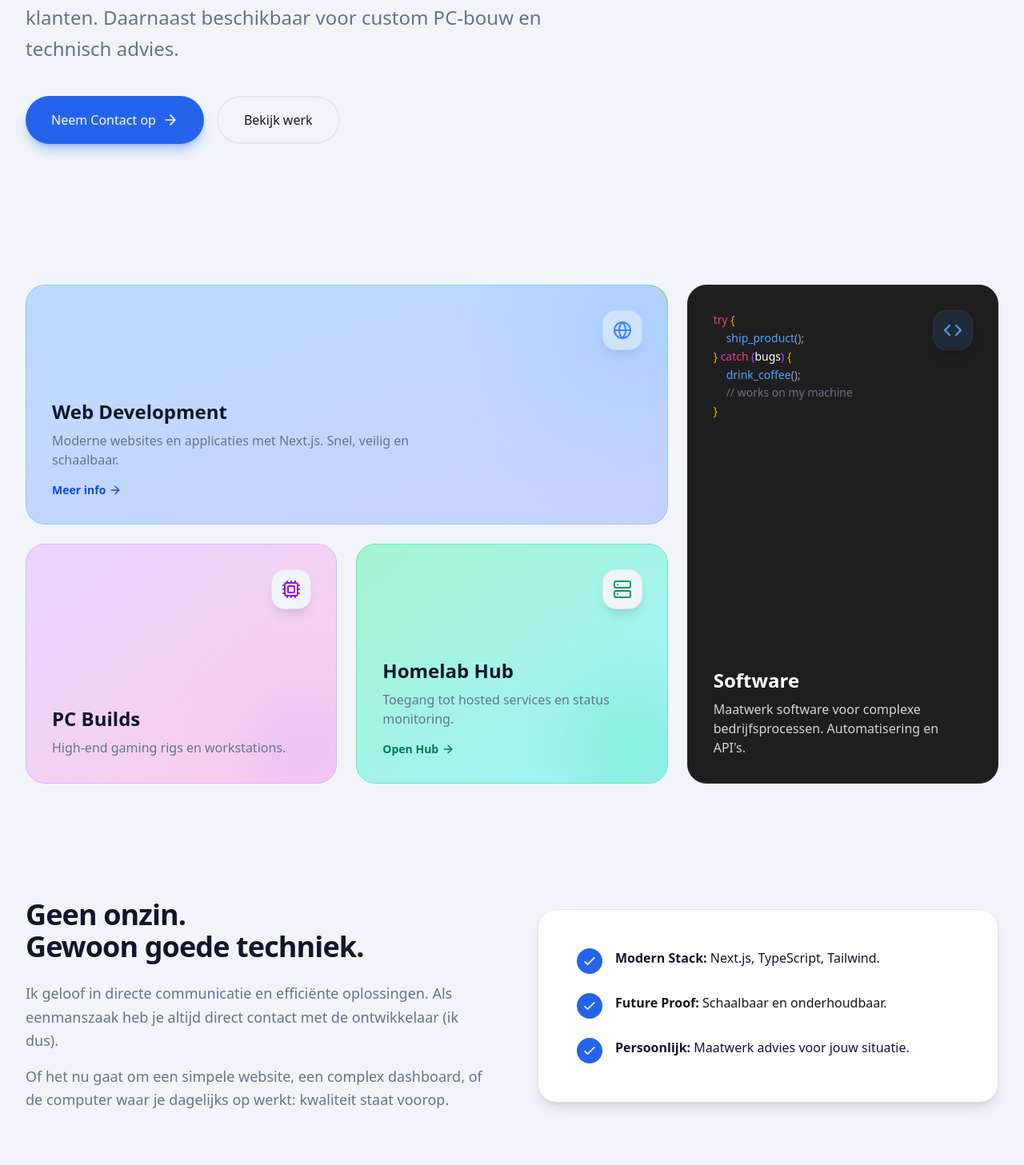
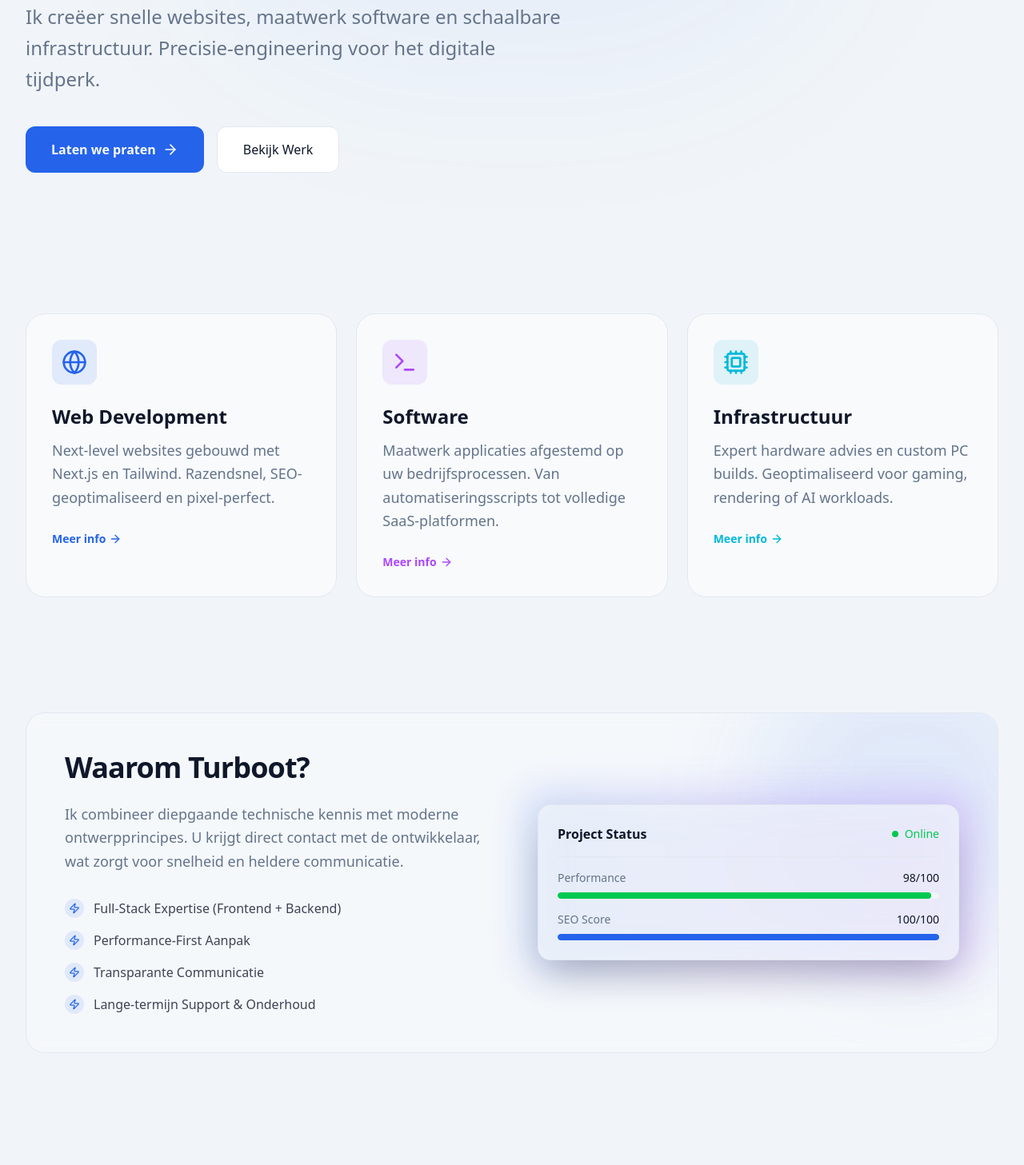
Before and after one commit to Turbootzz/TurbootWeb, a Next.js app: page / in a window 1280 px wide. Shown: the part 513-1970 px from the top of the page at 80% size. Built offline with nearby package versions, Linux system fonts and the light colour scheme.

Commit message:
content(home): translate homepage to dutch

```diff
--- a/src/app/page.tsx
+++ b/src/app/page.tsx
@@ -1,247 +1,207 @@
 import Link from "next/link"
-import { ArrowRight, Code, Cpu, Globe, Server } from "lucide-react"
+import { ArrowRight, Code, Cpu, Globe, Terminal, Zap } from "lucide-react"
 import { ScrollReveal } from "@/components/ui/ScrollReveal"
 
 export default function Home() {
   return (
     <main className="bg-background flex min-h-screen flex-col pt-24 pb-16">
       {/* Hero Section */}
-      <section className="mx-auto w-full max-w-7xl px-6 py-20 md:py-32 lg:px-8">
-        <div className="max-w-4xl">
-          <div className="animate-reveal mb-6 inline-flex items-center gap-2 rounded-full border border-blue-200 bg-blue-50 px-4 py-2 dark:border-blue-900 dark:bg-blue-950/50">
-            <div className="h-2 w-2 animate-pulse rounded-full bg-blue-600 dark:bg-blue-500"></div>
-            <span className="text-sm font-medium text-blue-700 dark:text-blue-300">
+      <section className="relative mx-auto w-full max-w-7xl px-6 py-20 md:py-32 lg:px-8">
+        {/* Background Glow */}
+        <div className="bg-primary/10 pointer-events-none absolute top-0 left-1/2 h-[500px] w-[800px] -translate-x-1/2 rounded-full opacity-50 blur-[120px] dark:opacity-30" />
+
+        <div className="relative z-10 max-w-4xl">
+          <div className="animate-reveal border-border bg-card/50 mb-8 inline-flex items-center gap-2 rounded-full border px-4 py-1.5 shadow-sm backdrop-blur-md">
+            <span className="relative flex h-2 w-2">
+              <span className="absolute inline-flex h-full w-full animate-ping rounded-full bg-green-400 opacity-75"></span>
+              <span className="relative inline-flex h-2 w-2 rounded-full bg-green-500"></span>
+            </span>
+            <span className="text-muted-foreground text-sm font-medium">
               Beschikbaar voor nieuwe projecten
             </span>
           </div>
+
           <h1
-            className="text-foreground animate-reveal mb-8 text-5xl leading-[1.1] font-bold tracking-tight md:text-7xl"
+            className="text-foreground animate-reveal mb-8 text-6xl font-bold tracking-tight md:text-8xl"
             style={{ animationDelay: "0.1s" }}
           >
-            Digital crafts & <br />
-            <span className="animate-shimmer bg-linear-to-r from-blue-600 via-purple-500 to-blue-600 bg-size-[200%_auto] bg-clip-text text-transparent dark:from-blue-400 dark:via-purple-400 dark:to-blue-400">
-              Custom silicon.
+            Bouwen aan het <br />
+            <span className="from-primary bg-linear-to-r to-purple-400 bg-clip-text text-transparent">
+              Moderne Web.
             </span>
           </h1>
+
           <p
             className="text-muted-foreground animate-reveal mb-10 max-w-2xl text-xl leading-relaxed md:text-2xl"
             style={{ animationDelay: "0.2s" }}
           >
-            Turboot bouwt moderne websites, software en apps voor klanten. Daarnaast beschikbaar
-            voor custom PC-bouw en technisch advies.
+            Ik creëer snelle websites, maatwerk software en schaalbare infrastructuur.
+            Precisie-engineering voor het digitale tijdperk.
           </p>
+
           <div className="animate-reveal flex flex-wrap gap-4" style={{ animationDelay: "0.3s" }}>
             <Link
               href="/contact"
-              className="bg-primary text-primary-foreground hover:bg-primary/90 inline-flex items-center rounded-full px-8 py-4 text-base font-medium shadow-lg shadow-blue-600/30 transition"
+              className="group bg-primary text-primary-foreground hover:bg-primary/90 hover:shadow-primary/25 inline-flex items-center rounded-xl px-8 py-4 text-base font-semibold transition-all hover:-translate-y-0.5 hover:shadow-lg"
             >
-              Neem Contact op
-              <ArrowRight className="ml-2 h-5 w-5" />
+              Laten we praten
+              <ArrowRight className="ml-2 h-5 w-5 transition-transform group-hover:translate-x-1" />
             </Link>
             <Link
               href="/portfolio"
-              className="border-border text-foreground hover:border-primary hover:bg-accent hover:text-accent-foreground inline-flex items-center rounded-full border-2 bg-transparent px-8 py-4 text-base font-medium transition"
+              className="group border-border bg-card hover:bg-accent/50 text-foreground inline-flex items-center rounded-xl border px-8 py-4 text-base font-medium transition-all hover:-translate-y-0.5"
             >
-              Bekijk werk
+              Bekijk Werk
             </Link>
           </div>
         </div>
       </section>
-      {/* Services Grid (Bento Style) */}
+
+      {/* Services Grid - Modern Glass Cards */}
       <section className="mx-auto w-full max-w-7xl px-6 py-12 lg:px-8">
         <ScrollReveal>
-          <div className="grid auto-rows-[300px] grid-cols-1 gap-6 md:grid-cols-3">
-            {/* Web Development - Large Card */}
-            <div className="group relative overflow-hidden rounded-3xl border border-blue-300 bg-linear-to-br from-blue-200 to-indigo-200 p-8 transition-all hover:shadow-xl md:col-span-2 dark:border-blue-900 dark:from-blue-950/50 dark:to-indigo-950/50">
-              <div className="bg-background ring-border absolute top-8 right-8 rounded-2xl p-3 shadow-lg ring-1">
-                <Globe className="h-6 w-6 text-blue-600 dark:text-blue-400" />
+          <div className="grid grid-cols-1 gap-6 md:grid-cols-3">
+            {/* Web Development */}
+            <div className="group border-border bg-card/50 hover:border-primary/50 hover:shadow-primary/5 relative overflow-hidden rounded-3xl border p-8 transition-all duration-300 hover:shadow-2xl">
+              <div className="from-primary/5 absolute inset-0 bg-linear-to-br to-transparent opacity-0 transition-opacity group-hover:opacity-100" />
+
+              <div className="relative z-10">
+                <div className="bg-primary/10 text-primary mb-6 inline-flex rounded-xl p-3">
+                  <Globe className="h-8 w-8" />
                 </div>
-              <div className="relative z-10 flex h-full flex-col justify-end">
-                <h3 className="text-foreground mb-2 text-2xl font-bold dark:text-white">
-                  Web Development
-                </h3>
-                <p className="text-muted-foreground max-w-md font-medium dark:text-gray-300">
-                  Moderne websites en applicaties met Next.js. Snel, veilig en schaalbaar.
+                <h3 className="text-foreground mb-3 text-2xl font-bold">Web Development</h3>
+                <p className="text-muted-foreground mb-6 text-lg leading-relaxed">
+                  Next-level websites gebouwd met Next.js en Tailwind. Razendsnel,
+                  SEO-geoptimaliseerd en pixel-perfect.
                 </p>
                 <Link
                   href="/services"
-                  className="mt-4 flex items-center text-sm font-semibold text-blue-700 transition-colors hover:text-blue-800 dark:text-blue-400 dark:hover:text-blue-300"
+                  className="text-primary inline-flex items-center text-sm font-semibold hover:underline"
                 >
                   Meer info <ArrowRight className="ml-1 h-4 w-4" />
                 </Link>
               </div>
-              {/* Abstract Decoration */}
-              <div className="animate-float absolute -top-20 -right-20 h-64 w-64 rounded-full bg-blue-300/40 blur-3xl transition-colors group-hover:bg-blue-400/40 dark:bg-blue-800/30 dark:group-hover:bg-blue-700/40" />
             </div>
-            {/* Software - Tall Card */}{" "}
-            <div className="group relative overflow-hidden rounded-3xl border border-gray-800 bg-[#1e1e1e] p-8 text-white transition-all hover:shadow-xl md:row-span-2 dark:border-gray-800 dark:bg-gray-900">
-              <div className="absolute top-8 right-8 rounded-2xl bg-gray-800 p-3 shadow-lg ring-1 ring-white/10">
-                <Code className="h-6 w-6 text-blue-400" />
+
+            {/* Software */}
+            <div className="group border-border bg-card/50 relative overflow-hidden rounded-3xl border p-8 transition-all duration-300 hover:border-purple-500/50 hover:shadow-2xl hover:shadow-purple-500/5">
+              <div className="absolute inset-0 bg-linear-to-br from-purple-500/5 to-transparent opacity-0 transition-opacity group-hover:opacity-100" />
+
+              <div className="relative z-10">
+                <div className="mb-6 inline-flex rounded-xl bg-purple-500/10 p-3 text-purple-500">
+                  <Terminal className="h-8 w-8" />
                 </div>
-              <div className="relative z-10 flex h-full flex-col justify-between">
-                <div className="font-mono text-sm leading-relaxed">
-                  <p>
-                    <span className="text-pink-500">try</span>{" "}
-                    <span className="text-yellow-500">{`{`}</span>
+                <h3 className="text-foreground mb-3 text-2xl font-bold">Software</h3>
+                <p className="text-muted-foreground mb-6 text-lg leading-relaxed">
+                  Maatwerk applicaties afgestemd op uw bedrijfsprocessen. Van automatiseringsscripts
+                  tot volledige SaaS-platformen.
                 </p>
-                  <p className="pl-4">
-                    <span className="text-blue-400">ship_product</span>
-                    <span className="text-gray-400">();</span>
+                <Link
+                  href="/services"
+                  className="inline-flex items-center text-sm font-semibold text-purple-500 hover:underline"
+                >
+                  Meer info <ArrowRight className="ml-1 h-4 w-4" />
+                </Link>
+              </div>
+            </div>
+
+            {/* Hardware */}
+            <div className="group border-border bg-card/50 relative overflow-hidden rounded-3xl border p-8 transition-all duration-300 hover:border-cyan-500/50 hover:shadow-2xl hover:shadow-cyan-500/5">
+              <div className="absolute inset-0 bg-linear-to-br from-cyan-500/5 to-transparent opacity-0 transition-opacity group-hover:opacity-100" />
+
+              <div className="relative z-10">
+                <div className="mb-6 inline-flex rounded-xl bg-cyan-500/10 p-3 text-cyan-500">
+                  <Cpu className="h-8 w-8" />
+                </div>
+                <h3 className="text-foreground mb-3 text-2xl font-bold">Infrastructuur</h3>
+                <p className="text-muted-foreground mb-6 text-lg leading-relaxed">
+                  Expert hardware advies en custom PC builds. Geoptimaliseerd voor gaming, rendering
+                  of AI workloads.
                 </p>
-                  <p>
-                    <span className="text-yellow-500">{`}`}</span>{" "}
-                    <span className="text-pink-500">catch</span>{" "}
-                    <span className="text-purple-500">(</span>
-                    <span className="text-white">bugs</span>
-                    <span className="text-purple-500">)</span>{" "}
-                    <span className="text-yellow-500">{`{`}</span>
-                  </p>
-                  <p className="pl-4">
-                    <span className="text-blue-400">drink_coffee</span>
-                    <span className="text-gray-400">();</span>
-                  </p>
-                  <p className="pl-4 text-gray-500">{"// works on my machine"}</p>
-                  <p>
-                    <span className="text-yellow-500">{`}`}</span>
-                  </p>
-                </div>
-                <div>
-                  <h3 className="mb-2 text-2xl font-bold text-white">Software</h3>
-                  <p className="font-medium text-gray-300">
-                    Maatwerk software voor complexe bedrijfsprocessen. Automatisering en API&apos;s.
-                  </p>
+                <Link
+                  href="/services"
+                  className="inline-flex items-center text-sm font-semibold text-cyan-500 hover:underline"
+                >
+                  Meer info <ArrowRight className="ml-1 h-4 w-4" />
+                </Link>
               </div>
             </div>
           </div>
-            {/* PC Builds - Standard Card */}
-            <div className="group relative overflow-hidden rounded-3xl border border-purple-300 bg-linear-to-br from-purple-200 to-pink-200 p-8 transition-all hover:shadow-xl dark:border-purple-900 dark:from-purple-950/50 dark:to-pink-950/50">
-              <div className="bg-background ring-border absolute top-8 right-8 rounded-2xl p-3 shadow-lg ring-1">
-                <Cpu className="h-6 w-6 text-purple-600 dark:text-purple-400" />
+        </ScrollReveal>
+      </section>
+
+      {/* Value Prop */}
+      <section className="mx-auto w-full max-w-7xl px-6 py-24 lg:px-8">
+        <div className="border-border bg-card/30 relative overflow-hidden rounded-3xl border p-8 backdrop-blur-sm md:p-12">
+          <div className="bg-primary/10 absolute top-0 right-0 -mt-20 -mr-20 h-96 w-96 rounded-full blur-3xl" />
+
+          <ScrollReveal>
+            <div className="relative z-10 grid items-center gap-16 md:grid-cols-2">
+              <div>
+                <h2 className="text-foreground mb-6 text-3xl font-bold tracking-tight md:text-4xl">
+                  Waarom Turboot?
+                </h2>
+                <p className="text-muted-foreground mb-8 text-lg leading-relaxed">
+                  Ik combineer diepgaande technische kennis met moderne ontwerpprincipes. U krijgt
+                  direct contact met de ontwikkelaar, wat zorgt voor snelheid en heldere
+                  communicatie.
+                </p>
+                <ul className="space-y-4">
+                  {[
+                    "Full-Stack Expertise (Frontend + Backend)",
+                    "Performance-First Aanpak",
+                    "Transparante Communicatie",
+                    "Lange-termijn Support & Onderhoud",
+                  ].map((item, i) => (
+                    <li key={i} className="text-foreground/80 flex items-center gap-3">
+                      <div className="bg-primary/10 text-primary flex h-6 w-6 items-center justify-center rounded-full">
+                        <Zap className="h-3.5 w-3.5" />
                       </div>
-              <div className="relative z-10 flex h-full flex-col justify-end">
-                <h3 className="text-foreground mb-2 text-2xl font-bold dark:text-white">
-                  PC Builds
-                </h3>
-                <p className="text-muted-foreground font-medium dark:text-gray-300">
-                  High-end gaming rigs en workstations.
-                </p>
+                      {item}
+                    </li>
+                  ))}
+                </ul>
               </div>
-              <div className="animate-float absolute -right-10 -bottom-10 h-40 w-40 rounded-full bg-purple-300/40 blur-2xl transition-colors group-hover:bg-purple-400/40 dark:bg-purple-800/30" />
+
+              <div className="relative">
+                <div className="from-primary absolute -inset-4 rounded-2xl bg-linear-to-r to-purple-500 opacity-20 blur-xl" />
+                <div className="border-border bg-background/80 relative rounded-2xl border p-6 shadow-2xl backdrop-blur-xl">
+                  <div className="space-y-4">
+                    <div className="border-border flex items-center justify-between border-b pb-4">
+                      <span className="font-semibold">Project Status</span>
+                      <span className="flex items-center gap-2 text-sm text-green-500">
+                        <span className="relative flex h-2 w-2">
+                          <span className="absolute inline-flex h-full w-full animate-ping rounded-full bg-green-400 opacity-75"></span>
+                          <span className="relative inline-flex h-2 w-2 rounded-full bg-green-500"></span>
+                        </span>
+                        Online
+                      </span>
                     </div>
-            {/* Homelab - Standard Card */}{" "}
-            <div className="group relative overflow-hidden rounded-3xl border border-emerald-300 bg-linear-to-br from-emerald-200 to-cyan-200 p-8 transition-all hover:shadow-xl dark:border-emerald-900 dark:from-emerald-950/50 dark:to-cyan-950/50">
-              <div className="bg-background ring-border absolute top-8 right-8 rounded-2xl p-3 shadow-lg ring-1">
-                <Server className="h-6 w-6 text-emerald-600 dark:text-emerald-400" />
+                    <div className="space-y-2">
+                      <div className="text-muted-foreground flex justify-between text-sm">
+                        <span>Performance</span>
+                        <span className="text-foreground font-mono">98/100</span>
                       </div>
-              <div className="relative z-10 flex h-full flex-col justify-end">
-                <h3 className="text-foreground mb-2 text-2xl font-bold dark:text-white">
-                  Homelab Hub
-                </h3>
-                <p className="text-muted-foreground font-medium dark:text-gray-300">
-                  Toegang tot hosted services en status monitoring.
-                </p>
-                <Link
-                  href="/homelab"
-                  className="mt-4 flex items-center text-sm font-semibold text-emerald-700 transition-colors hover:text-emerald-800 dark:text-emerald-400 dark:hover:text-emerald-300"
-                >
-                  Open Hub <ArrowRight className="ml-1 h-4 w-4" />
-                </Link>
-              </div>
-              <div className="animate-float absolute -right-10 -bottom-10 h-40 w-40 rounded-full bg-emerald-300/40 blur-2xl transition-colors group-hover:bg-emerald-400/40 dark:bg-emerald-800/30" />
+                      <div className="bg-muted h-2 w-full overflow-hidden rounded-full">
+                        <div className="h-full w-[98%] rounded-full bg-green-500" />
                       </div>
                     </div>
-        </ScrollReveal>{" "}
-      </section>
-      {/* Value Prop / Text Section */}
-      <section className="mx-auto w-full max-w-7xl px-6 py-24 lg:px-8">
-        <div className="grid items-center gap-16 md:grid-cols-2">
-          <ScrollReveal animation="slide-in-left">
-            <div>
-              <h2 className="text-foreground mb-6 text-3xl font-bold tracking-tight md:text-4xl">
-                Geen onzin. <br />
-                Gewoon goede techniek.
-              </h2>
-              <p className="text-muted-foreground mb-4 text-lg leading-relaxed">
-                Ik geloof in directe communicatie en efficiënte oplossingen. Als eenmanszaak heb je
-                altijd direct contact met de ontwikkelaar (ik dus).
-              </p>
-              <p className="text-muted-foreground text-lg leading-relaxed">
-                Of het nu gaat om een simpele website, een complex dashboard, of de computer waar je
-                dagelijks op werkt: kwaliteit staat voorop.
-              </p>
+                    <div className="space-y-2">
+                      <div className="text-muted-foreground flex justify-between text-sm">
+                        <span>SEO Score</span>
+                        <span className="text-foreground font-mono">100/100</span>
                       </div>
-          </ScrollReveal>
-          <ScrollReveal animation="slide-in-right" delay={200}>
-            <div className="border-border bg-card rounded-3xl border p-8 shadow-lg md:p-12">
-              <ul className="space-y-6">
-                <li className="flex items-start gap-4">
-                  <div className="bg-primary flex h-8 w-8 shrink-0 items-center justify-center rounded-full">
-                    <svg
-                      className="text-primary-foreground h-5 w-5"
-                      fill="none"
-                      viewBox="0 0 24 24"
-                      stroke="currentColor"
-                    >
-                      <path
-                        strokeLinecap="round"
-                        strokeLinejoin="round"
-                        strokeWidth={2}
-                        d="M5 13l4 4L19 7"
-                      />
-                    </svg>
+                      <div className="bg-muted h-2 w-full overflow-hidden rounded-full">
+                        <div className="bg-primary h-full w-[100%] rounded-full" />
                       </div>
-                  <p className="text-foreground">
-                    <strong className="font-semibold">Modern Stack:</strong> Next.js, TypeScript,
-                    Tailwind.
-                  </p>
-                </li>
-                <li className="flex items-start gap-4">
-                  <div className="bg-primary flex h-8 w-8 shrink-0 items-center justify-center rounded-full">
-                    <svg
-                      className="text-primary-foreground h-5 w-5"
-                      fill="none"
-                      viewBox="0 0 24 24"
-                      stroke="currentColor"
-                    >
-                      <path
-                        strokeLinecap="round"
-                        strokeLinejoin="round"
-                        strokeWidth={2}
-                        d="M5 13l4 4L19 7"
-                      />
-                    </svg>
                     </div>
-                  <p className="text-foreground">
-                    <strong className="font-semibold">Future Proof:</strong> Schaalbaar en
-                    onderhoudbaar.
-                  </p>
-                </li>
-                <li className="flex items-start gap-4">
-                  <div className="bg-primary flex h-8 w-8 shrink-0 items-center justify-center rounded-full">
-                    <svg
-                      className="text-primary-foreground h-5 w-5"
-                      fill="none"
-                      viewBox="0 0 24 24"
-                      stroke="currentColor"
-                    >
-                      <path
-                        strokeLinecap="round"
-                        strokeLinejoin="round"
-                        strokeWidth={2}
-                        d="M5 13l4 4L19 7"
-                      />
-                    </svg>
                   </div>
-                  <p className="text-foreground">
-                    <strong className="font-semibold">Persoonlijk:</strong> Maatwerk advies voor
-                    jouw situatie.
-                  </p>
-                </li>
-              </ul>
+                </div>
+              </div>
             </div>
           </ScrollReveal>
         </div>
-      </section>{" "}
+      </section>
     </main>
   )
 }
```
Lines whose indentation alone changed are shown as unchanged.
